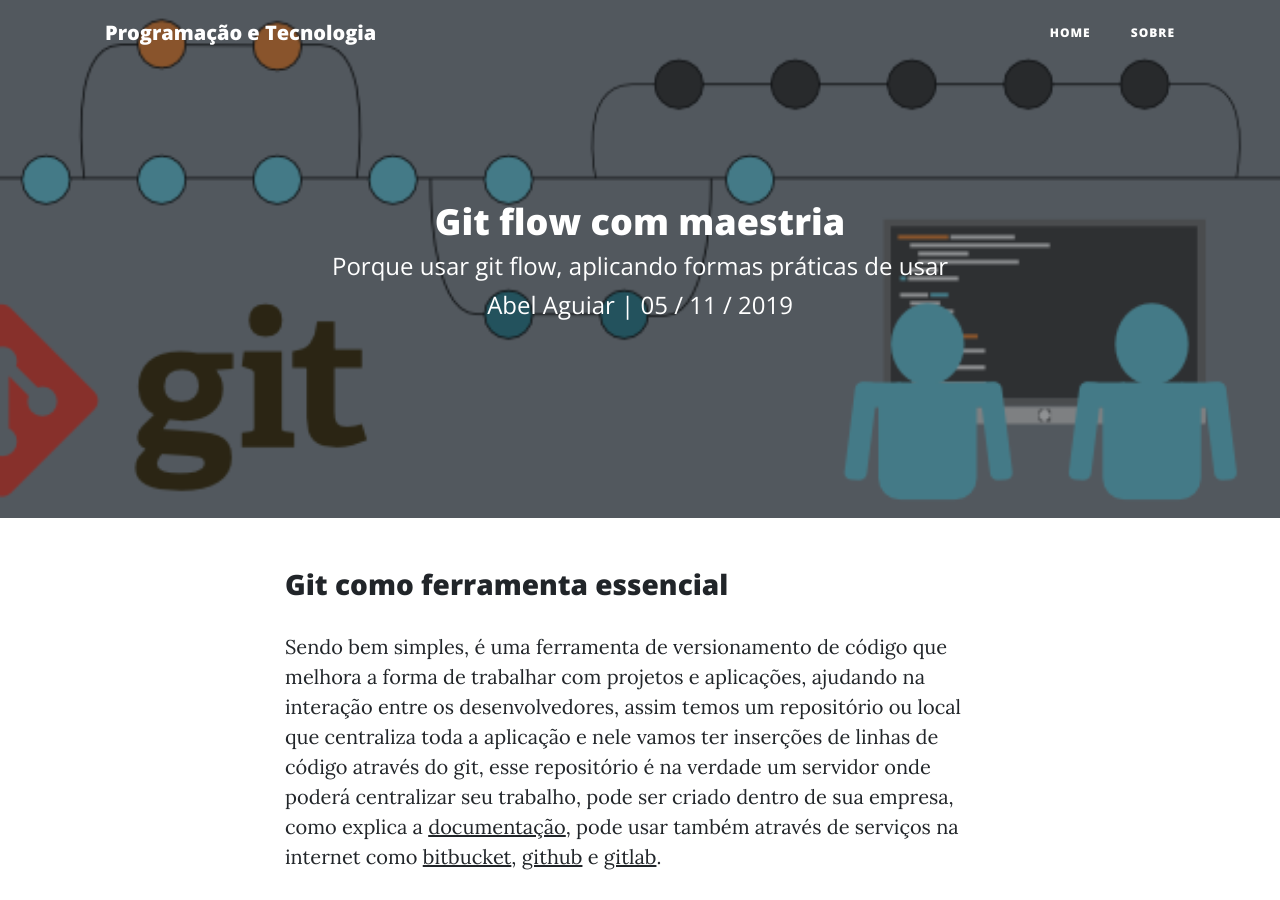
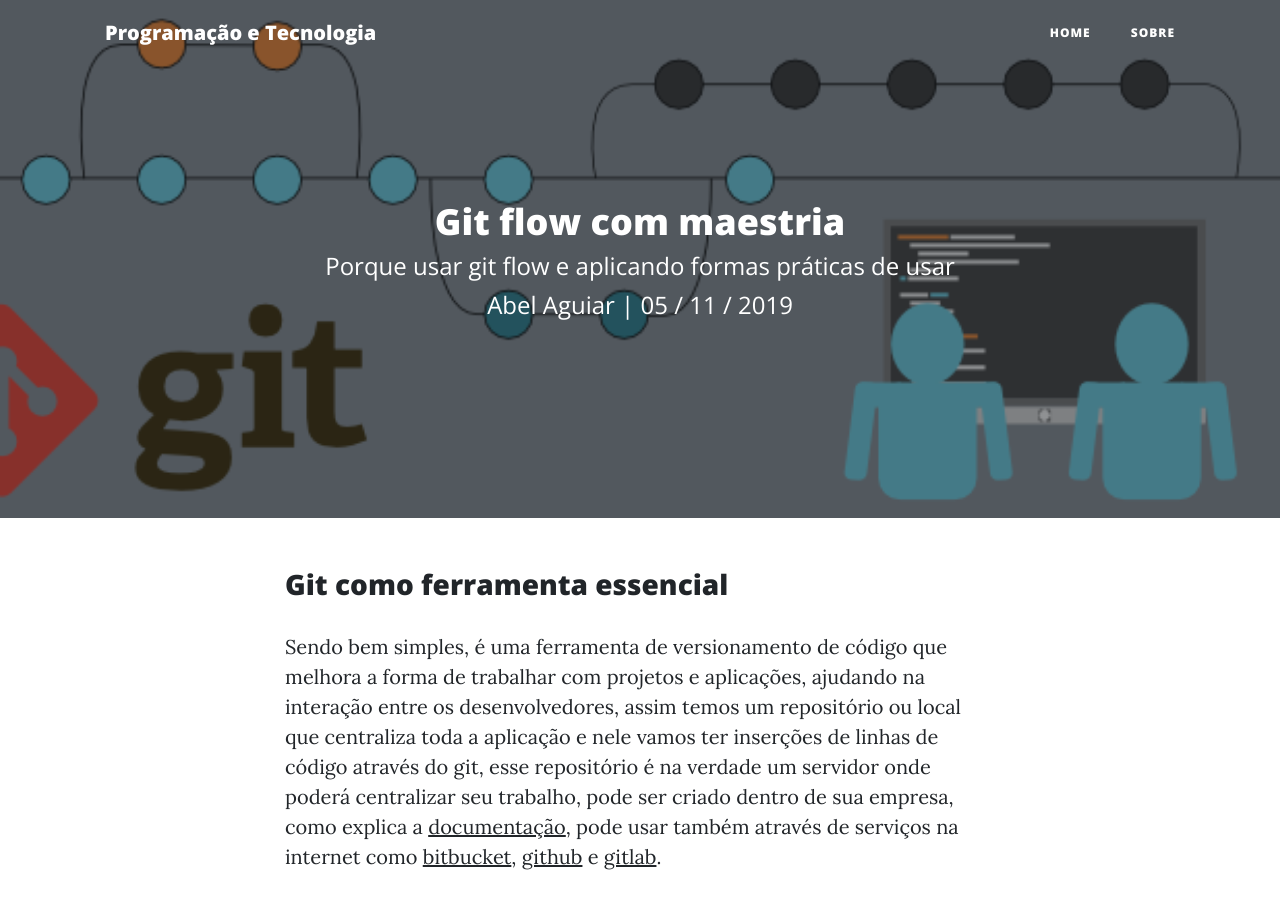
Before and after one commit to AbelAguiar/Blog, a Jekyll site: the page built from _posts/2019-05-11-git-flow-maestria.markdown, in a window 1280 px wide and 900 px high. Built offline with Jekyll 4.4.1, drawn with Linux system fonts in a browser that asks for light colours; comment, search, counter and statistics services are not loaded.

```diff
--- a/_posts/2019-05-11-git-flow-maestria.markdown
+++ b/_posts/2019-05-11-git-flow-maestria.markdown
@@ -3,7 +3,7 @@
 layout: post
 title:  "Git flow com maestria"
 date:   2019-05-11 08:30:23 -0300
-description: "Porque usar git flow, aplicando formas práticas de usar"
+description: "Porque usar git flow e aplicando formas práticas de usar"
 categories: ferramentas
 tags: [git, git-flow]
 author: "Abel Aguiar"
```
